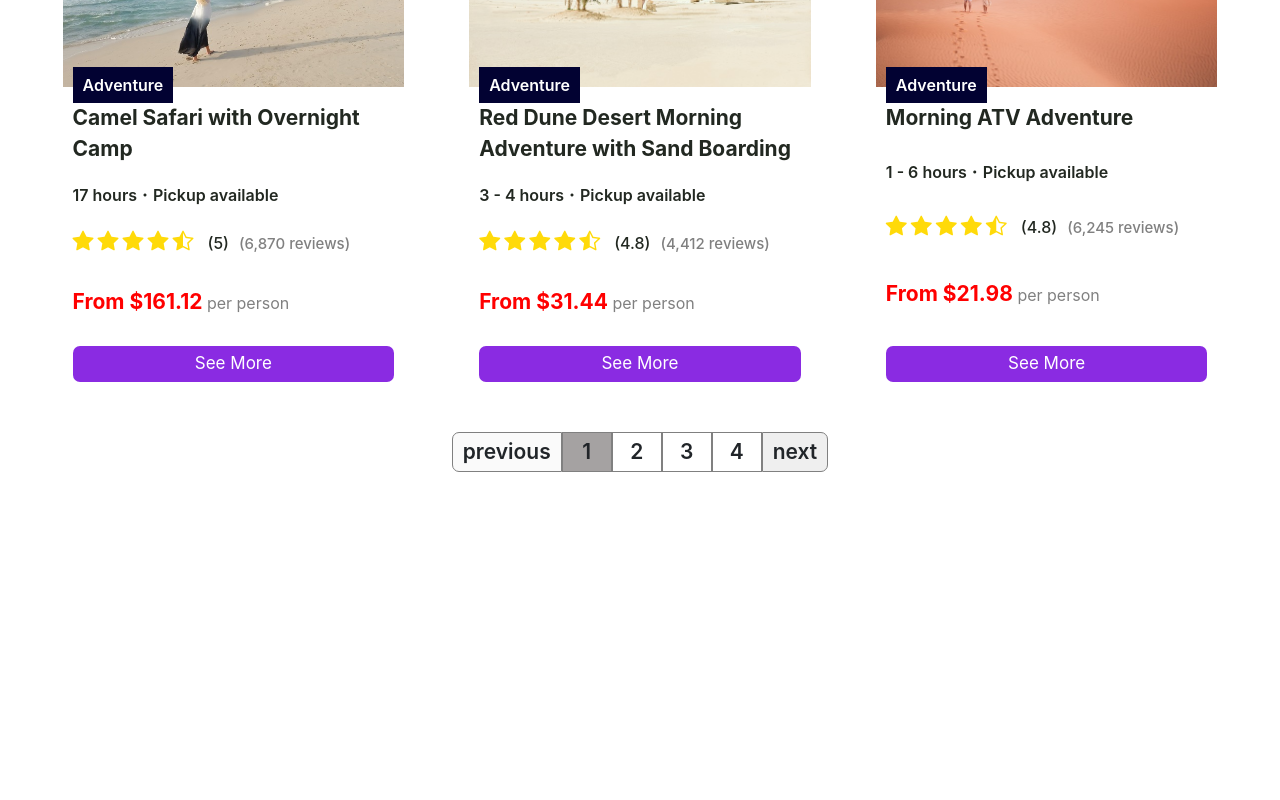
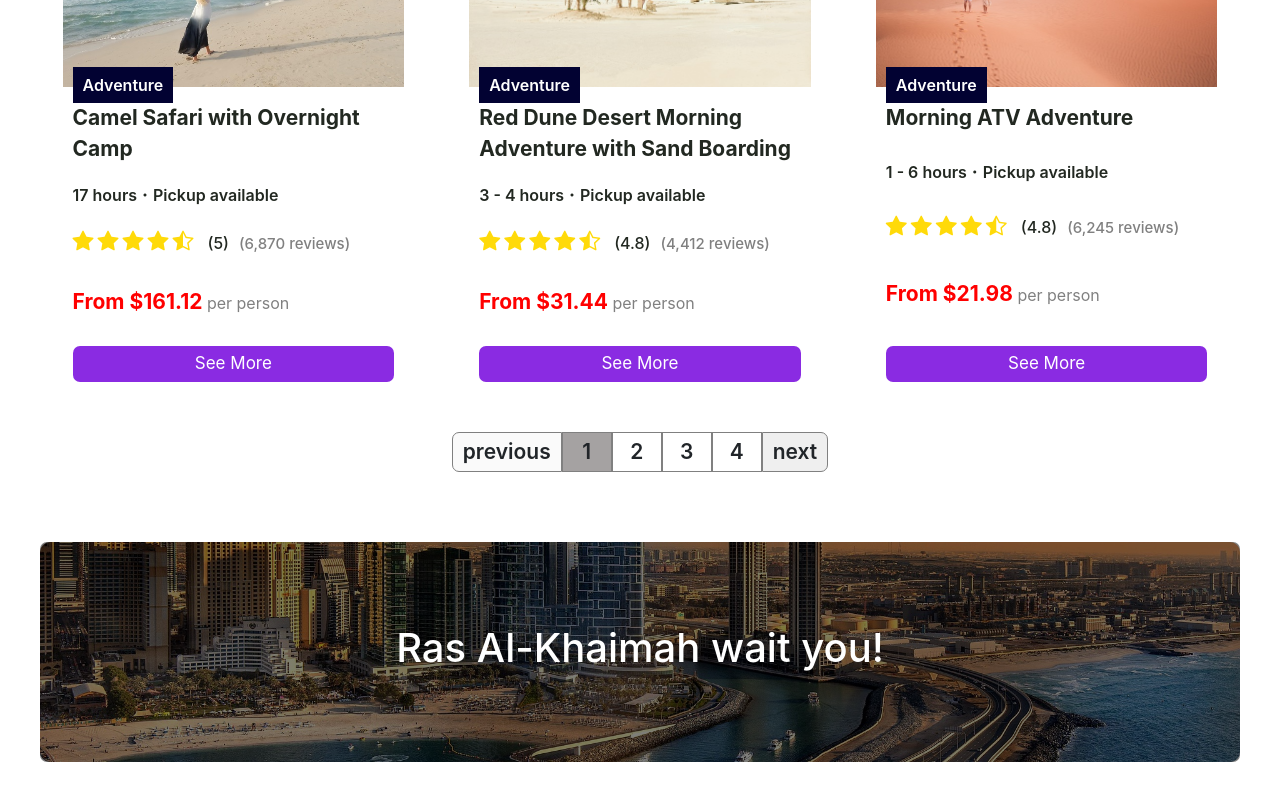
Before and after one commit to yousseflearn/travel-tour-agency, a React (Vite) app: page / in a window 1280 px wide. Shown: the part 1704-2504 px from the top of the page. Before the commit the page ends 2186 px from the top, so only its background shows below. Built offline with nearby package versions, Linux system fonts and the light colour scheme.

Commit message:
Creation of banner

```diff
--- a/src/App.jsx
+++ b/src/App.jsx
@@ -9,6 +9,7 @@ import Pagination from "./components/pagination/Pagination";
 import { useState } from "react";
 import SortInput from "./components/sort-input/SortInput";
 import { paginate } from "./utils/pagination";
+import Banner from "./components/banner/Banner";
 
 function App() {
   const [currentPage, setCurrentPage] = useState(1);
@@ -43,6 +44,7 @@ function App() {
         currentPage={currentPage}
         setCurrentPage={setCurrentPage}
       />
+      <Banner />
     </div>
   );
 }
--- /dev/null
+++ b/src/components/banner/Banner.jsx
@@ -0,0 +1,16 @@
+import "./banner.css";
+import skyScrapper from "../../images/skyscraper.jpg";
+function Banner() {
+  return (
+    <div className="banner">
+      <div className="banner-wrapper">
+        <div className="banner-layout">
+          <h1 className="banner-layout-title">Ras Al-Khaimah wait you!</h1>
+        </div>
+        <img src={skyScrapper} alt="rak banner" className="banner-img" />
+      </div>
+    </div>
+  );
+}
+
+export default Banner;
--- /dev/null
+++ b/src/components/banner/banner.css
@@ -0,0 +1,49 @@
+.banner {
+  width: 100%;
+  height: 300px;
+  padding: 40px;
+  margin: 20px 0;
+}
+
+.banner-wrapper {
+  width: 100%;
+  height: 100%;
+  position: relative;
+}
+
+.banner-img {
+  width: 100%;
+  height: 100%;
+  border-radius: 10px;
+  object-fit: cover;
+}
+
+.banner-layout {
+  position: absolute;
+  width: 100%;
+  height: 100%;
+  border-radius: 7px;
+  background-color: rgba(0, 0, 0, 0.5);
+  top: 0;
+  left: 0;
+  display: flex;
+  align-items: center;
+  justify-content: center;
+}
+
+.banner-layout-title {
+  font-size: 40px;
+  color: white;
+}
+
+@media (max-width: 720px) {
+  .banner-layout-title {
+    font-size: 30px;
+  }
+}
+
+@media (max-width: 520px) {
+  .banner-layout-title {
+    font-size: 21px;
+  }
+}
```
